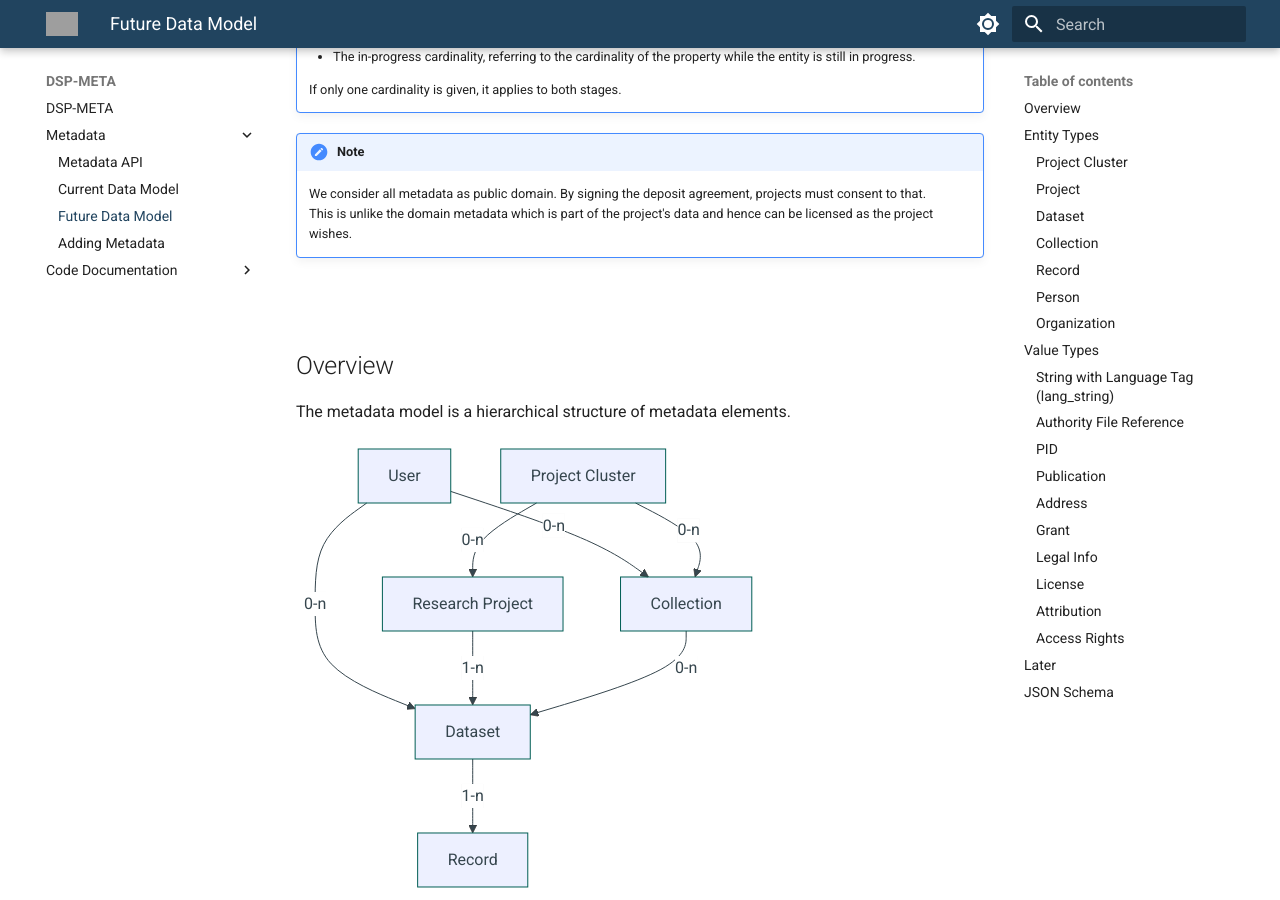
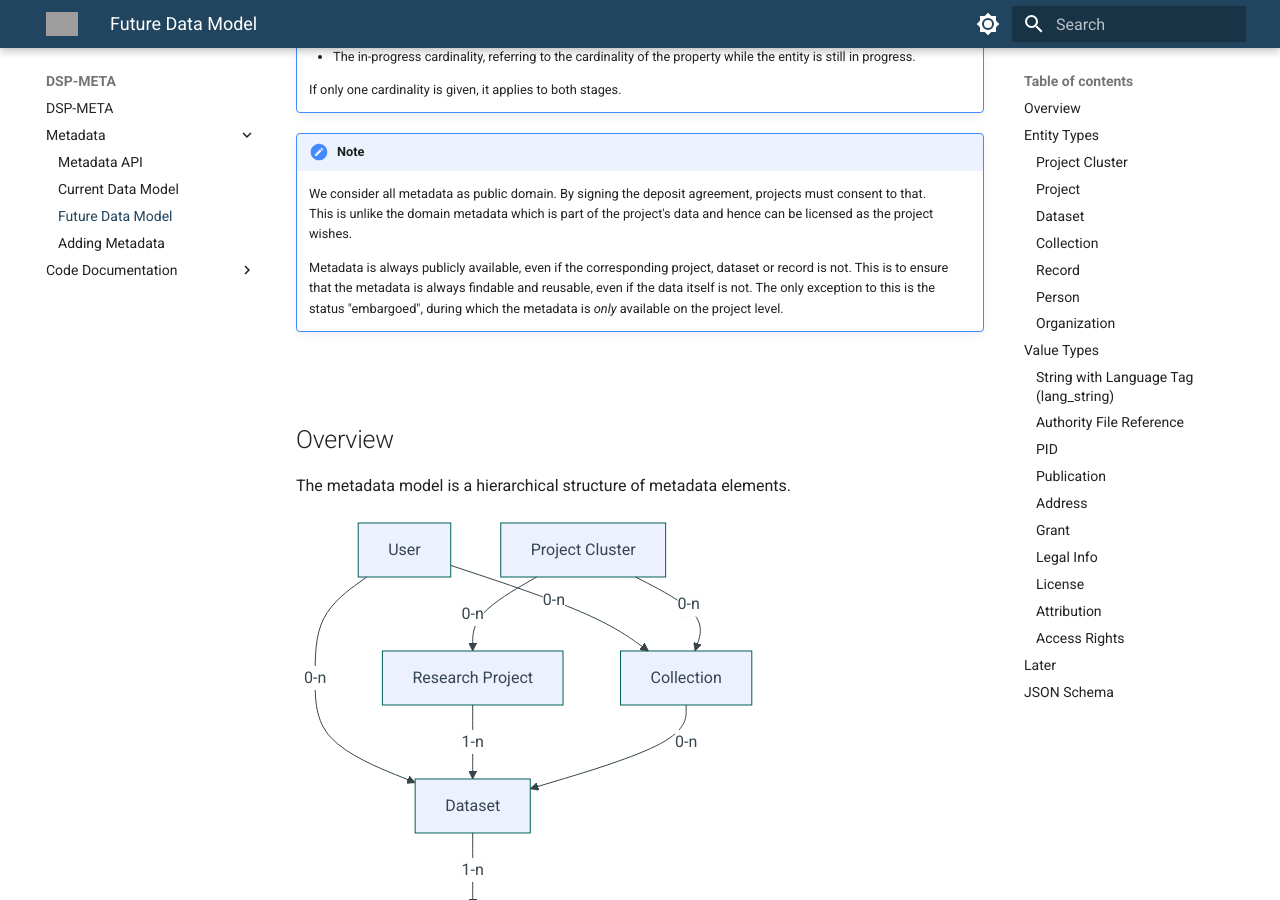
Before and after one commit to dasch-swiss/dsp-meta, an MkDocs documentation site: the page built from docs/data/future-datamodel.md, in a window 1280 px wide and 900 px high, scrolled down 988 px. Built offline with MkDocs 1.6.1 and Material for MkDocs 9.7.7, drawn with Linux system fonts in a browser that asks for light colours; grey boxes are pictures that could not be loaded.

Commit message:
clarify embargo

```diff
--- a/docs/data/future-datamodel.md
+++ b/docs/data/future-datamodel.md
@@ -40,6 +40,11 @@ with greater accuracy and detail.
 !!! note
     We consider all metadata as public domain. By signing the deposit agreement, projects must consent to that.
     This is unlike the domain metadata which is part of the project's data and hence can be licensed as the project wishes.
+
+    Metadata is always publicly available, even if the corresponding project, dataset or record is not.
+    This is to ensure that the metadata is always findable and reusable, even if the data itself is not.
+    The only exception to this is the status "embargoed", during which the metadata is _only_ available on the project level.
+
 
 ## Overview
 
```
